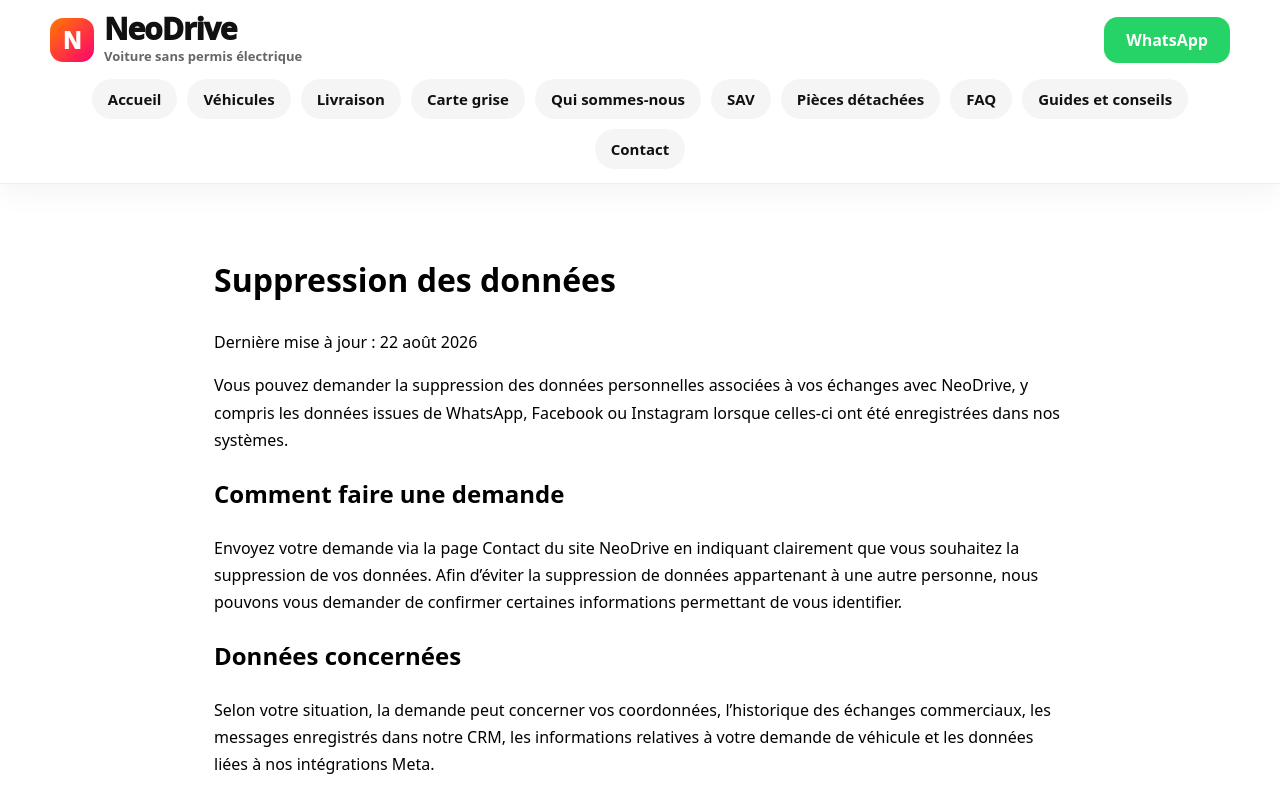
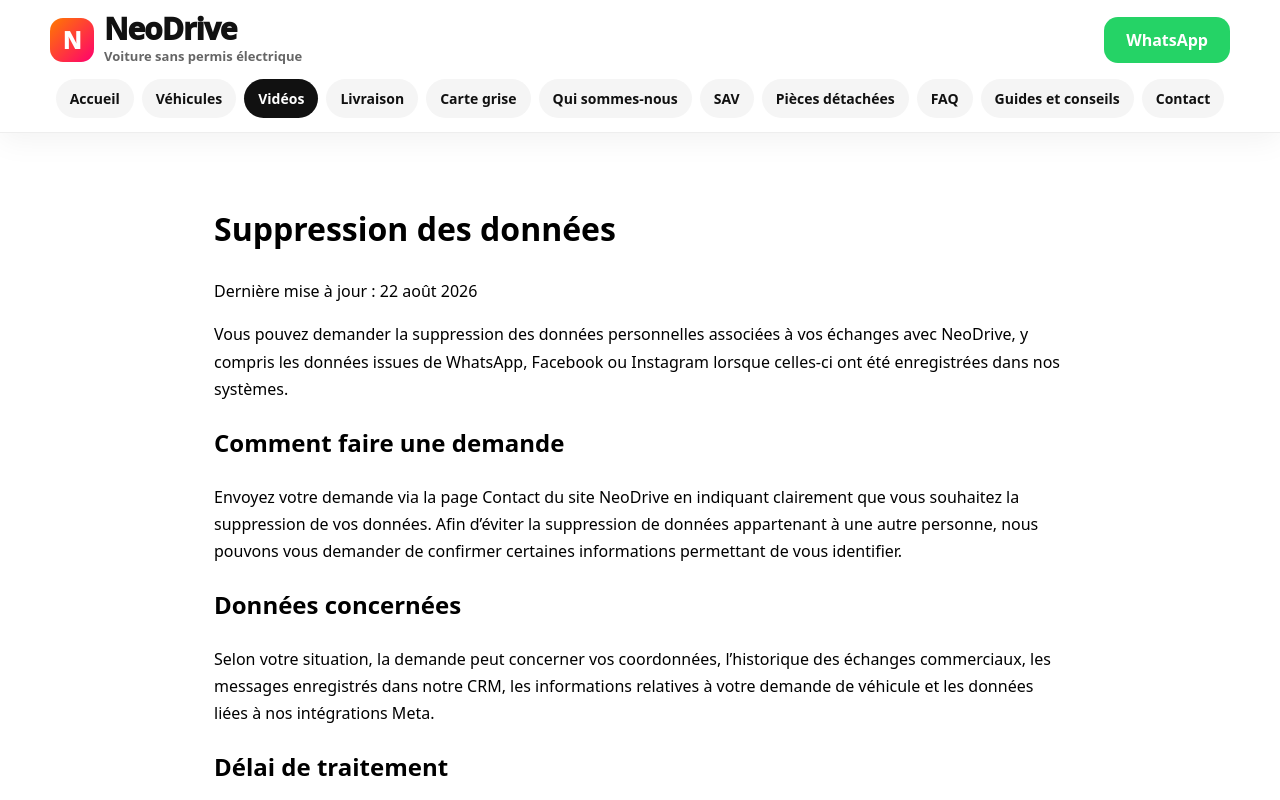
Before and after one commit to khelifamansour/neodrive-site, a Next.js app: page /suppression-des-donnees in a window 1280 px wide. Shown: the top 800 px of the page. Built offline with nearby package versions, Linux system fonts and the light colour scheme.

Commit message:
Improve navigation and mobile layout

```diff
--- a/app/layout.tsx
+++ b/app/layout.tsx
@@ -5,13 +5,14 @@ import React, { useState } from "react";
 export default function RootLayout({ children }: { children: React.ReactNode }) {
   const [open, setOpen] = useState(false);
 
+  const closeMenu = () => setOpen(false);
+
   return (
     <html lang="fr">
-  <body>
-
+      <body>
         <header className="header">
           <div className="top">
-            <a href="/" className="brand">
+            <a href="/" className="brand" onClick={closeMenu}>
               <span className="icon">N</span>
               <span className="brandText">
                 <strong>NeoDrive</strong>
@@ -29,23 +30,29 @@ export default function RootLayout({ children }: { children: React.ReactNode })
                 WhatsApp
               </a>
 
-              <button className="menuBtn" onClick={() => setOpen(!open)}>
-                ☰
+              <button
+                className="menuBtn"
+                onClick={() => setOpen(!open)}
+                aria-label={open ? "Fermer le menu" : "Ouvrir le menu"}
+                aria-expanded={open}
+              >
+                {open ? "✕" : "☰"}
               </button>
             </div>
           </div>
 
-          <nav className={open ? "menu open" : "menu"}>
-            <a href="/">Accueil</a>
-            <a href="/produit">Véhicules</a>
-            <a href="/livraison">Livraison</a>
-            <a href="/carte-grise">Carte grise</a>
-            <a href="/QuiSommesNous">Qui sommes-nous</a>
-            <a href="/sav">SAV</a>
-            <a href="/pieces">Pièces détachées</a>
-            <a href="/faq">FAQ</a>
-            <a href="/blog">Guides et conseils</a>
-            <a href="/contact">Contact</a>
+          <nav className={open ? "menu open" : "menu"} aria-label="Navigation principale">
+            <a href="/" onClick={closeMenu}>Accueil</a>
+            <a href="/produit" onClick={closeMenu}>Véhicules</a>
+            <a href="/videos" onClick={closeMenu}>Vidéos</a>
+            <a href="/livraison" onClick={closeMenu}>Livraison</a>
+            <a href="/carte-grise" onClick={closeMenu}>Carte grise</a>
+            <a href="/QuiSommesNous" onClick={closeMenu}>Qui sommes-nous</a>
+            <a href="/sav" onClick={closeMenu}>SAV</a>
+            <a href="/pieces" onClick={closeMenu}>Pièces détachées</a>
+            <a href="/faq" onClick={closeMenu}>FAQ</a>
+            <a href="/blog" onClick={closeMenu}>Guides et conseils</a>
+            <a href="/contact" onClick={closeMenu}>Contact</a>
           </nav>
         </header>
 
@@ -57,13 +64,21 @@ export default function RootLayout({ children }: { children: React.ReactNode })
             margin: 0;
             padding: 0;
             width: 100%;
-            overflow-x: hidden;
+            max-width: 100%;
+            overflow-x: clip;
             background: #fff;
-            font-family: system-ui, Arial, sans-serif;
+            font-family: system-ui, -apple-system, BlinkMacSystemFont, "Segoe UI", Arial, sans-serif;
           }
 
           * {
             box-sizing: border-box;
+          }
+
+          img,
+          video,
+          iframe,
+          svg {
+            max-width: 100%;
           }
         `}</style>
 
@@ -81,6 +96,7 @@ export default function RootLayout({ children }: { children: React.ReactNode })
           }
 
           .top {
+            width: 100%;
             display: flex;
             align-items: center;
             justify-content: space-between;
@@ -131,7 +147,7 @@ export default function RootLayout({ children }: { children: React.ReactNode })
             white-space: nowrap;
             overflow: hidden;
             text-overflow: ellipsis;
-            max-width: 170px;
+            max-width: 160px;
           }
 
           .actions {
@@ -166,9 +182,10 @@ export default function RootLayout({ children }: { children: React.ReactNode })
 
           .menu {
             display: none;
+            width: 100%;
             margin-top: 12px;
-            grid-template-columns: 1fr 1fr;
-            gap: 10px;
+            grid-template-columns: minmax(0, 1fr) minmax(0, 1fr);
+            gap: 8px;
           }
 
           .menu.open {
@@ -176,14 +193,32 @@ export default function RootLayout({ children }: { children: React.ReactNode })
           }
 
           .menu a {
+            min-width: 0;
             text-decoration: none;
             color: #111;
             background: #f5f5f5;
-            padding: 12px 14px;
+            padding: 12px 9px;
             border-radius: 14px;
-            font-size: 15px;
+            font-size: 14px;
             font-weight: 850;
             text-align: center;
+            overflow-wrap: anywhere;
+          }
+
+          .menu a:nth-child(3) {
+            background: #111;
+            color: white;
+          }
+
+          @media (max-width: 390px) {
+            .brand small {
+              max-width: 120px;
+            }
+
+            .whatsapp {
+              padding: 9px 10px;
+              font-size: 13px;
+            }
           }
 
           @media (min-width: 900px) {
@@ -217,18 +252,19 @@ export default function RootLayout({ children }: { children: React.ReactNode })
 
             .menu,
             .menu.open {
-              max-width: 1180px;
+              max-width: 1220px;
               margin: 14px auto 0;
               display: flex;
               justify-content: center;
               flex-wrap: wrap;
-              gap: 10px;
+              gap: 8px;
             }
 
             .menu a {
               width: auto;
-              padding: 10px 16px;
+              padding: 10px 14px;
               border-radius: 999px;
+              font-size: 14px;
             }
 
             .whatsapp {
```
